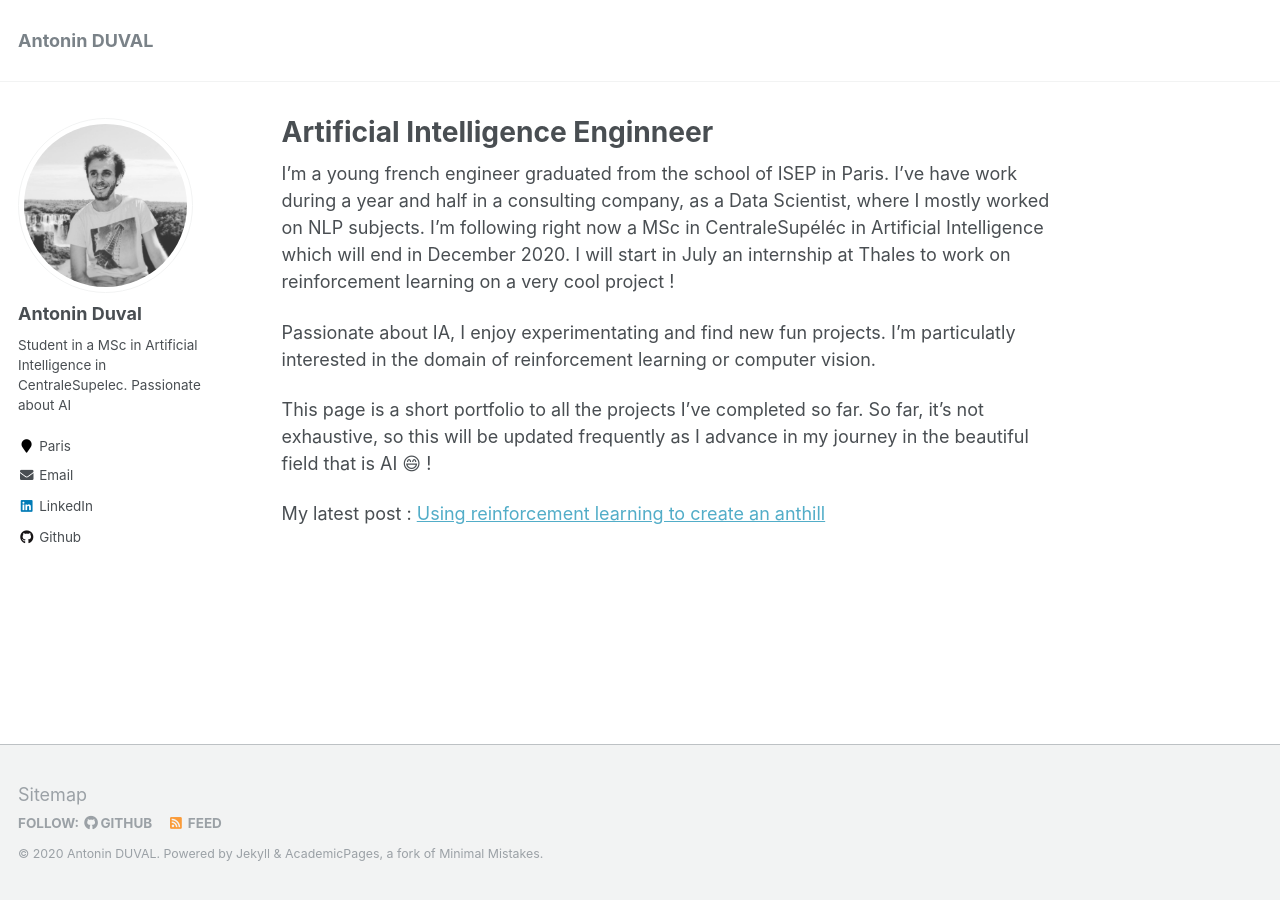
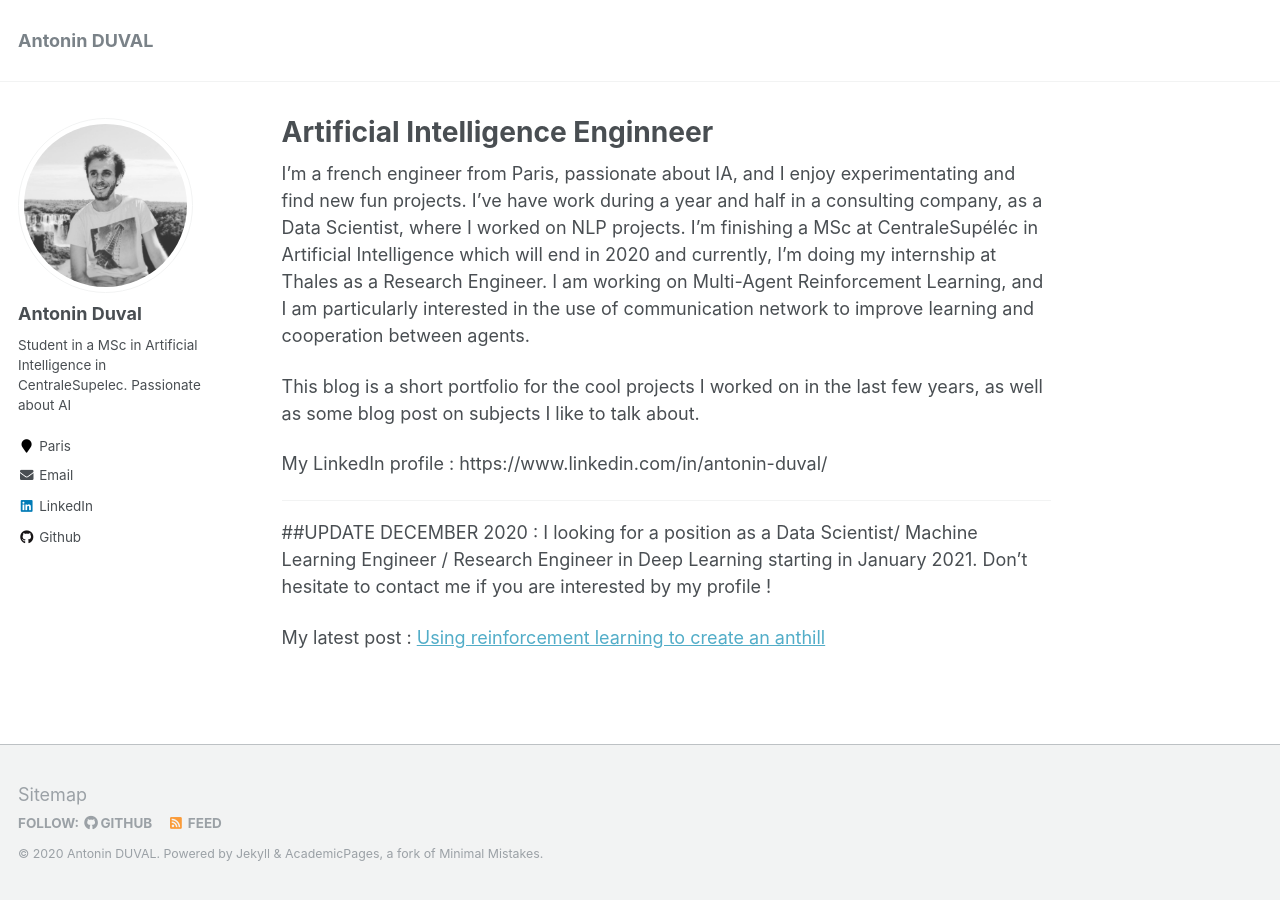
Before and after one commit to AntoninDuval/antoninduval.github.io, a Jekyll site: the page built from _pages/about.md, in a window 1280 px wide. Built offline with Jekyll 4.4.1, drawn with Linux system fonts in a browser that asks for light colours.

Commit message:
Update about.md

```diff
--- a/_pages/about.md
+++ b/_pages/about.md
@@ -8,10 +8,17 @@ redirect_from:
   - /about.html
 ---
 
-I'm a  young french engineer graduated from the school of ISEP in Paris. I've have work during a year and half in a consulting company, as a Data Scientist, where I mostly worked on NLP subjects. I'm following right now a MSc in CentraleSupéléc in Artificial Intelligence which will end in December 2020. I will start in July an internship at Thales to work on reinforcement learning on a very cool project !
+I'm a french engineer from Paris, passionate about IA, and I enjoy experimentating and find new fun projects. I've have work during a year and half in a consulting company, as a Data Scientist, where I worked on NLP projects. I'm finishing a MSc at CentraleSupéléc in Artificial Intelligence which will end in 2020 and currently, I'm doing my internship at Thales as a Research Engineer. I am working on Multi-Agent Reinforcement Learning, and I am particularly interested in the use of communication network to improve learning and cooperation between agents.
 
-Passionate about IA, I enjoy experimentating and find new fun projects. I'm particulatly interested in the domain of reinforcement learning or computer vision.
 
-This page is a short portfolio to all the projects I've completed so far. So far, it's not exhaustive, so this will be updated frequently as I advance in my journey in the beautiful field that is AI 😄 !
+This blog is a short portfolio for the cool projects I worked on in the last few years, as well as some blog post on subjects I like to talk about.
+
+My LinkedIn profile : https://www.linkedin.com/in/antonin-duval/
+
+---
+
+##UPDATE DECEMBER 2020 :
+I looking for a position as a Data Scientist/ Machine Learning Engineer / Research Engineer in Deep Learning starting in January 2021. Don't hesitate to contact me if you are interested by my profile !
+
 
 My latest post : [Using reinforcement learning to create an anthill](https://antoninduval.github.io/posts/2020/04/blog-post-2/)
```
